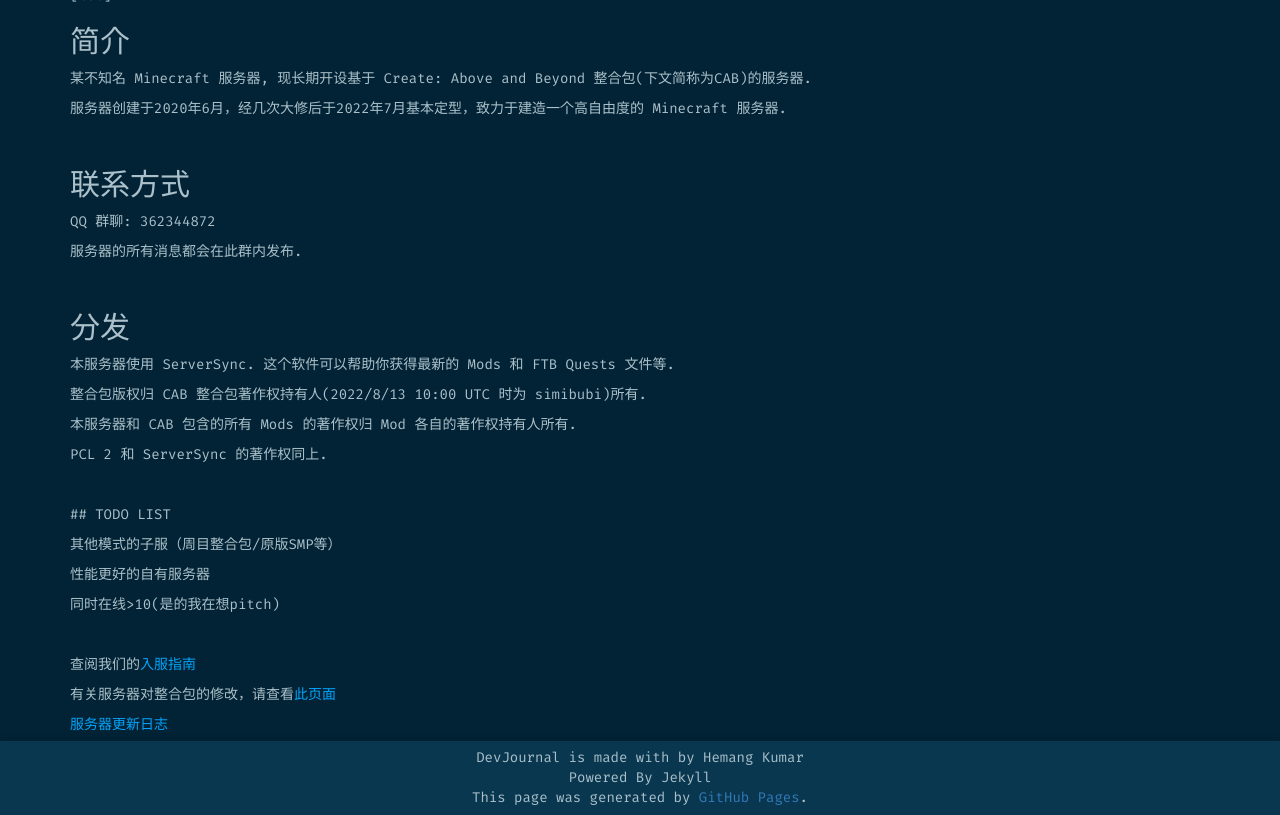
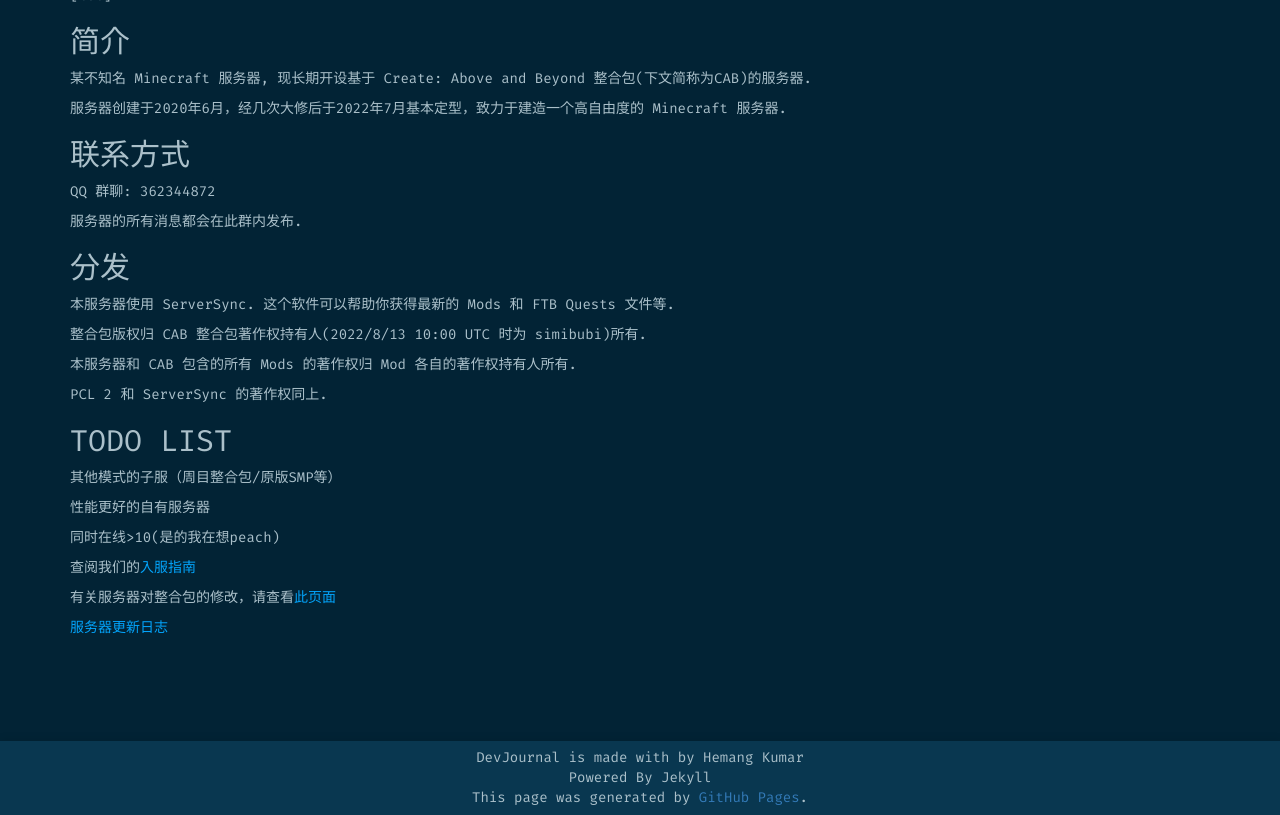
Before and after one commit to x051130x/x051130x.github.io, a Jekyll site: the page built from SCEX server.md, in a window 1280 px wide and 900 px high, scrolled down 552 px, cut to the strip 85-900 px from the top of the window. Built offline with Jekyll 4.4.1, drawn with Linux system fonts in a browser that asks for light colours; nearby versions of some CDN libraries; some web fonts are replaced.

Commit message:
fix typo, format erors

```diff
--- a/SCEX server.md
+++ b/SCEX server.md
@@ -17,15 +17,11 @@ tagline: SCEX server
 
 服务器创建于2020年6月，经几次大修后于2022年7月基本定型，致力于建造一个高自由度的 Minecraft 服务器.
 
- <br/>
-
 ## 联系方式
 
 QQ 群聊: 362344872
 
 服务器的所有消息都会在此群内发布.
-
- <br/>
 
 ## 分发
 
@@ -37,17 +33,14 @@ QQ 群聊: 362344872
 
 PCL 2 和 ServerSync 的著作权同上.
 
- <br/>
+## TODO LIST
 
- ## TODO LIST
+其他模式的子服（周目整合包/原版SMP等）
 
- 其他模式的子服（周目整合包/原版SMP等）
+性能更好的自有服务器
 
- 性能更好的自有服务器
+同时在线>10(是的我在想peach)
 
- 同时在线>10(是的我在想pitch)
-
-<br/>
 
 查阅我们的[入服指南]({% post_url 2022-8-19-guide %})
 
```
